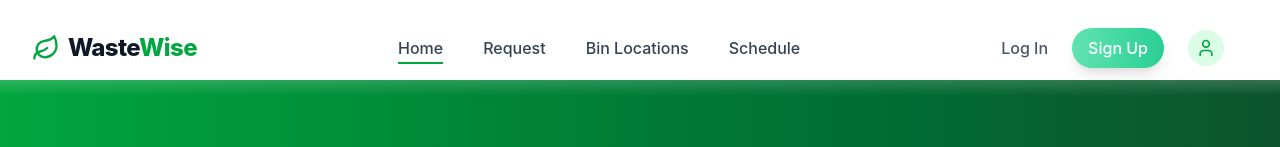
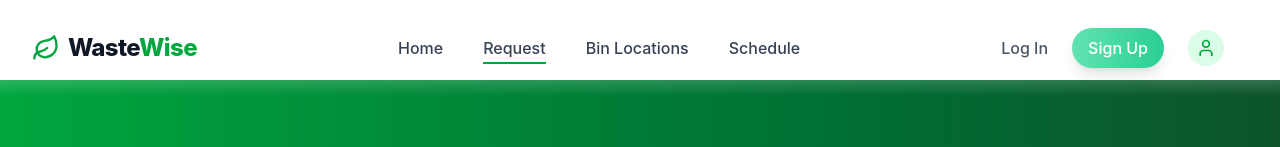
Before and after one commit to Aravinda-99/E_Garbage_Management_System, a React (Vite) app in the folder client/Client/: page /RequestPage in a window 1280 px wide. Shown: the top 147 px of the page. Built offline with nearby package versions, Linux system fonts and the light colour scheme.

Commit message:
fix navbar navigation

```diff
--- a/client/Client/src/Components/Navbar.jsx
+++ b/client/Client/src/Components/Navbar.jsx
@@ -20,9 +20,9 @@ const Navbar = () => {
     const timer = setTimeout(() => setIsVisible(true), 100);
     const pathname = location.pathname;
     if (pathname === '/') setActiveLink('Home');
-    else if (pathname === '/request') setActiveLink('Request');
+    else if (pathname === '/RequestPage') setActiveLink('Request');
     else if (pathname === '/bin-locations') setActiveLink('Bin Locations');
-    else if (pathname === '/schedule') setActiveLink('Schedule');
+    else if (pathname === '/time') setActiveLink('Schedule');
 
     window.addEventListener('scroll', handleScroll);
     return () => {
@@ -47,9 +47,9 @@ const Navbar = () => {
 
   const navLinks = [
     { name: 'Home', path: '/' },
-    { name: 'Request', path: '/request' },
+    { name: 'Request', path: '/RequestPage' },
     { name: 'Bin Locations', path: '/bin-locations' },
-    { name: 'Schedule', path: '/schedule' },
+    { name: 'Schedule', path: '/time' },
   ];
 
   return (
@@ -141,7 +141,7 @@ const Navbar = () => {
               {showDropdown && (
                 <div className="absolute right-0 mt-3 w-56 bg-white rounded-xl shadow-2xl p-2 border border-green-100 z-50">
                   <Link
-                    to="/profile"
+                    to="/UserProfileView"
                     className="block px-4 py-2.5 text-gray-700 hover:bg-green-50 hover:text-green-600 rounded-lg transition-all duration-200"
                     onClick={() => setShowDropdown(false)}
                   >
```
